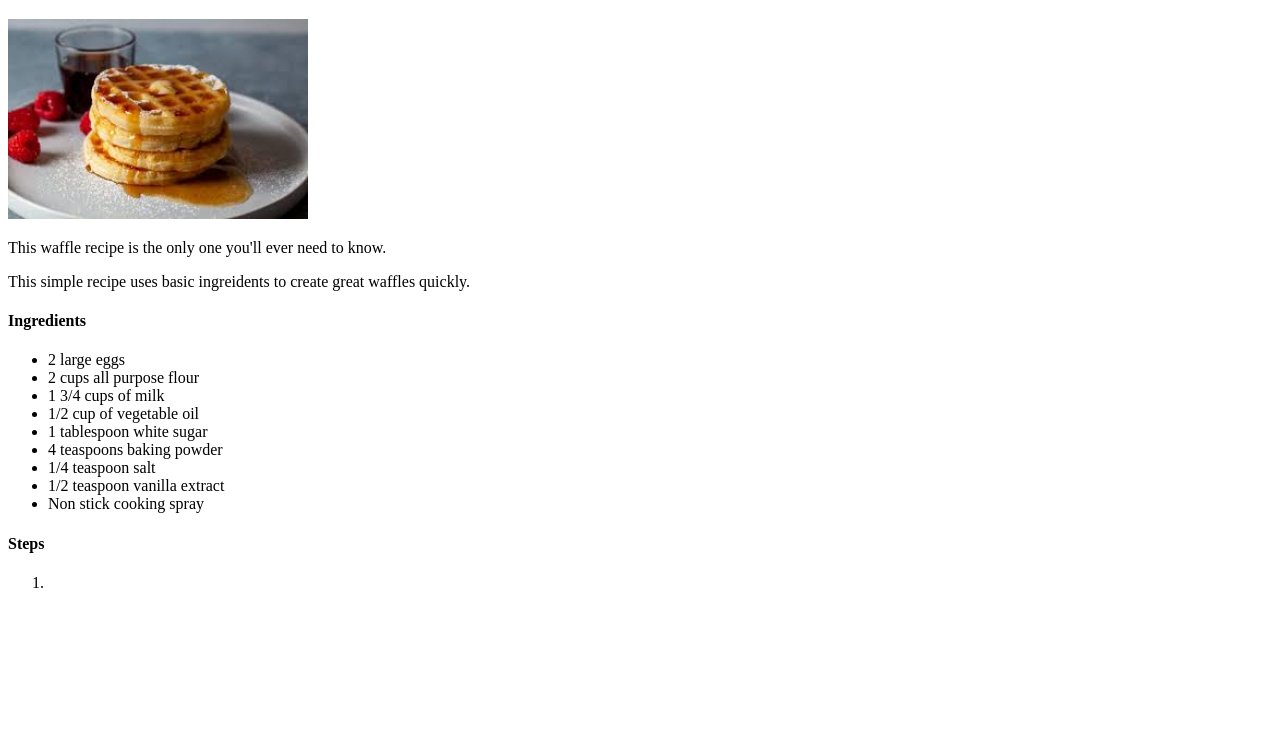
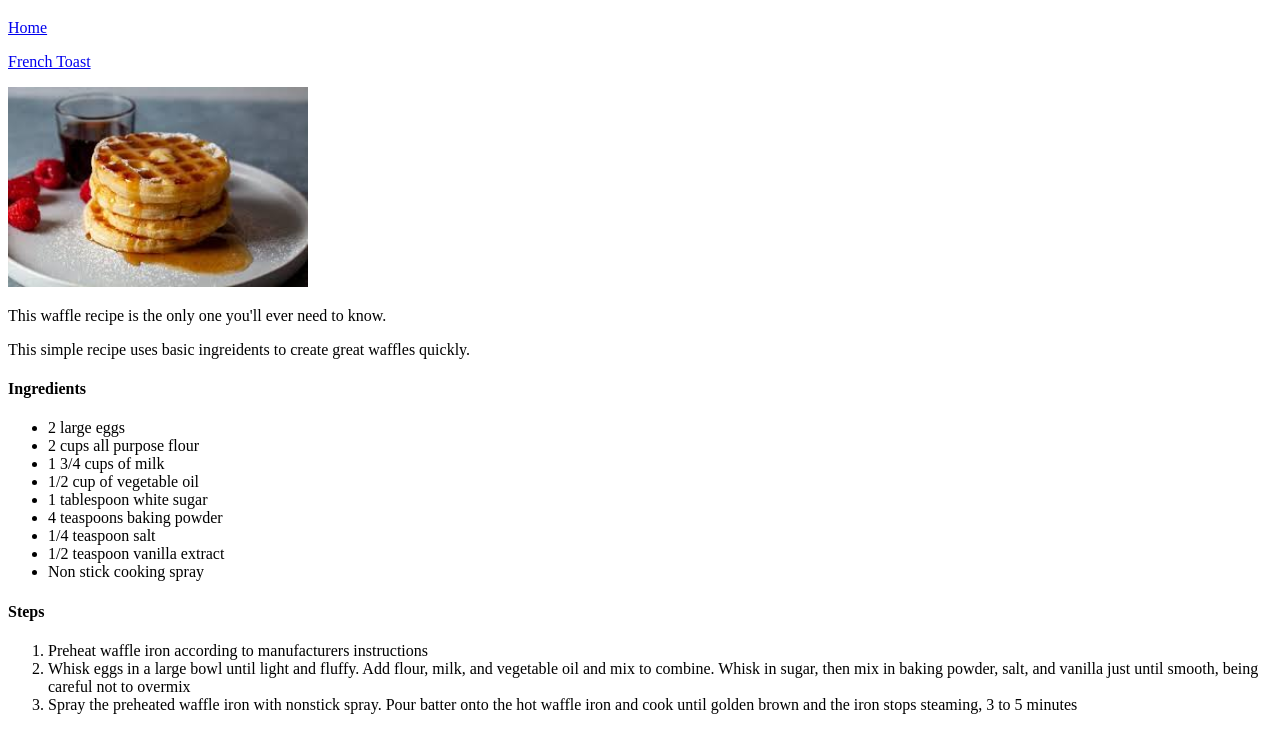
Before and after one commit to Cricket64/Odin-Recipes, a plain HTML site: page recipes/waffles.html in a window 1280 px wide. Shown: the part 61-800 px from the top of the page. Drawn offline with Linux system fonts and the light colour scheme.

Commit message:
Finish waffles page with steps

```diff
--- a/recipes/waffles.html
+++ b/recipes/waffles.html
@@ -12,6 +12,9 @@
     <body>
 
         <h1>Waffles</h1>
+
+        <p><a href="../index.html">Home</a></p>
+        <p><a href="./french-toast.html">French Toast</a></p>
 
         <img src="../images/waffles.jfif" alt="Waffles" height="200" width="300">
 
@@ -35,7 +38,11 @@
         <h4>Steps</h4>
 
         <ol>
-            <li></li>
+            <li>Preheat waffle iron according to manufacturers instructions</li>
+            <li>Whisk eggs in a large bowl until light and fluffy. Add flour, milk, and vegetable oil and mix to combine. Whisk in sugar,
+                then mix in baking powder, salt, and vanilla just until smooth, being careful not to overmix</li>
+            <li>Spray the preheated waffle iron with nonstick spray. Pour batter onto the hot waffle iron and cook until golden brown and
+                the iron stops steaming, 3 to 5 minutes</li>
         </ol>
 
     </body>
```
